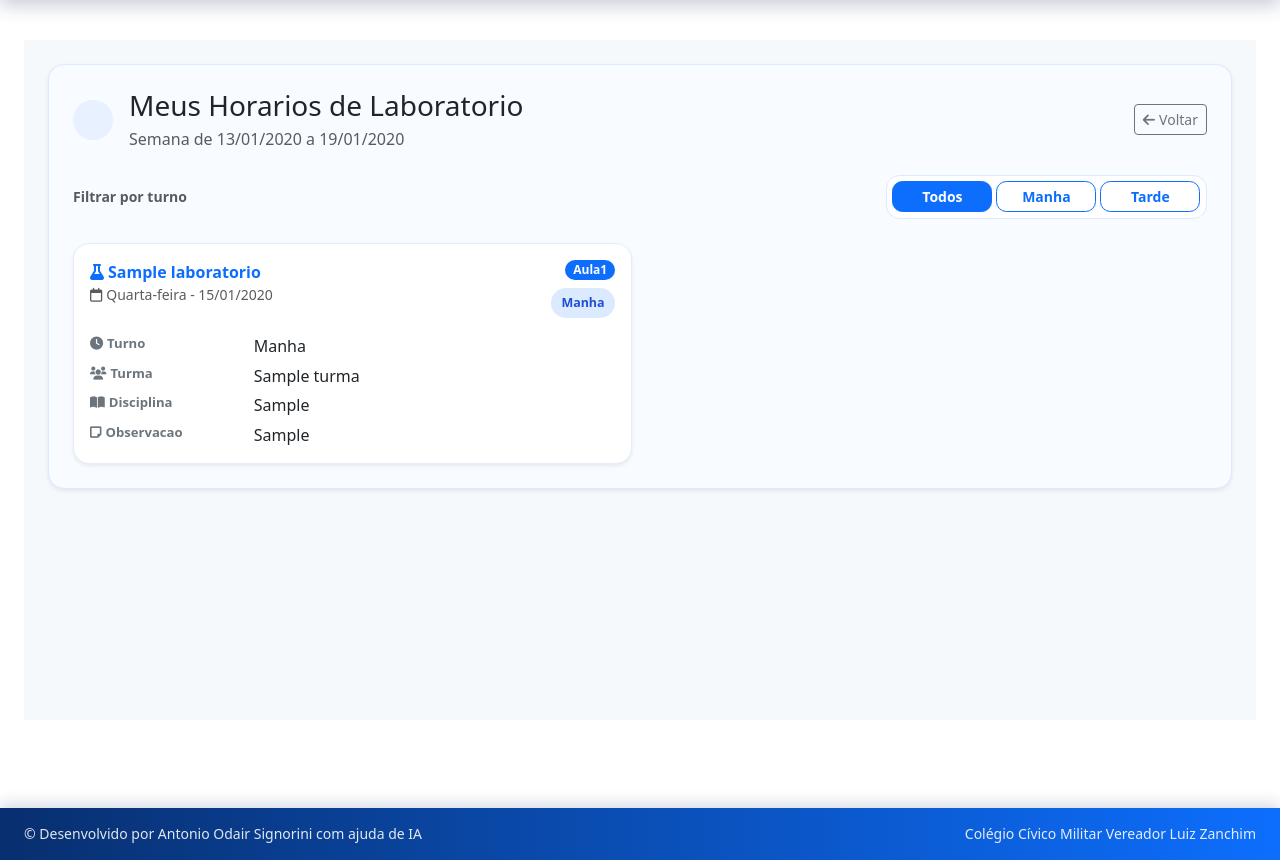
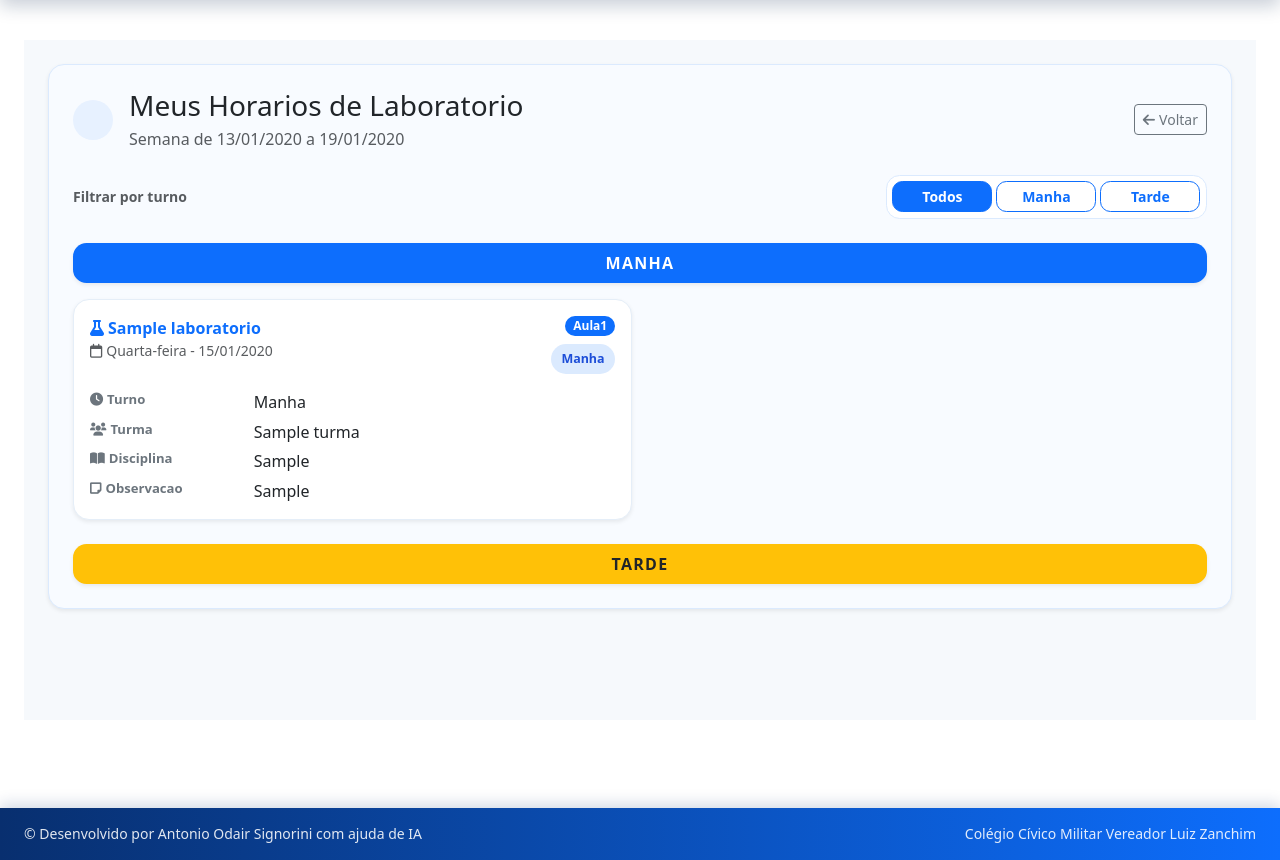
Before and after one commit to Bertolo1980/escola_zanchim_codex, a Django app: page /laboratorios/meus-horarios/ in a window 1280 px wide. Shown: the part 56-916 px from the top of the page. Run offline with Django 5.2, Linux system fonts and the light colour scheme; a user stored in the database is signed in; tables that the repository leaves empty hold one stand-in row (values such as "Sample post").

Commit message:
Separa horarios do professor por turno

```diff
--- a/apps/templates/includes/meus_horarios_laboratorio.html
+++ b/apps/templates/includes/meus_horarios_laboratorio.html
@@ -36,6 +36,93 @@
         </form>
 
         {% if horarios_laboratorio_professor.agendamentos %}
+        {% if not horarios_laboratorio_professor.turno_filtro %}
+        <div class="professor-lab-separator bg-primary text-white shadow-sm py-2 px-3 mb-3" data-turno-separator="manha">
+            MANHA
+        </div>
+        <div class="row g-3">
+            {% for item in horarios_laboratorio_professor.agendamentos %}
+            {% if item.turno_codigo == 'manha' %}
+            <div class="col-12 col-lg-6 col-xxl-4">
+                <article class="card professor-lab-card rounded-4 shadow-sm h-100">
+                    <div class="card-body p-3">
+                        <div class="d-flex justify-content-between align-items-start gap-2 mb-3">
+                            <div>
+                                <div class="text-primary fw-semibold">
+                                    <i class="fas fa-flask me-1"></i>{{ item.agendamento.laboratorio.nome }}
+                                </div>
+                                <div class="small text-muted">
+                                    <i class="far fa-calendar me-1"></i>{{ item.dia }} - {{ item.agendamento.data|date:"d/m/Y" }}
+                                </div>
+                            </div>
+                            <div class="d-flex flex-column align-items-end gap-2">
+                                <span class="badge rounded-pill text-bg-primary">{{ item.aula }}</span>
+                                <span class="professor-lab-turno {{ item.turno_codigo }}">{{ item.turno }}</span>
+                            </div>
+                        </div>
+
+                        <dl>
+                            <dt><i class="fas fa-clock me-1"></i>Turno</dt>
+                            <dd>{{ item.turno }}</dd>
+                            <dt><i class="fas fa-users me-1"></i>Turma</dt>
+                            <dd>{{ item.agendamento.turma.nome }}</dd>
+                            <dt><i class="fas fa-book-open me-1"></i>Disciplina</dt>
+                            <dd>{{ item.agendamento.disciplina }}</dd>
+                            {% if item.agendamento.observacao %}
+                            <dt><i class="fas fa-note-sticky me-1"></i>Observacao</dt>
+                            <dd>{{ item.agendamento.observacao }}</dd>
+                            {% endif %}
+                        </dl>
+                    </div>
+                </article>
+            </div>
+            {% endif %}
+            {% endfor %}
+        </div>
+
+        <div class="professor-lab-separator bg-warning text-dark shadow-sm py-2 px-3 mt-4 mb-3" data-turno-separator="tarde">
+            TARDE
+        </div>
+        <div class="row g-3">
+            {% for item in horarios_laboratorio_professor.agendamentos %}
+            {% if item.turno_codigo == 'tarde' %}
+            <div class="col-12 col-lg-6 col-xxl-4">
+                <article class="card professor-lab-card rounded-4 shadow-sm h-100">
+                    <div class="card-body p-3">
+                        <div class="d-flex justify-content-between align-items-start gap-2 mb-3">
+                            <div>
+                                <div class="text-primary fw-semibold">
+                                    <i class="fas fa-flask me-1"></i>{{ item.agendamento.laboratorio.nome }}
+                                </div>
+                                <div class="small text-muted">
+                                    <i class="far fa-calendar me-1"></i>{{ item.dia }} - {{ item.agendamento.data|date:"d/m/Y" }}
+                                </div>
+                            </div>
+                            <div class="d-flex flex-column align-items-end gap-2">
+                                <span class="badge rounded-pill text-bg-primary">{{ item.aula }}</span>
+                                <span class="professor-lab-turno {{ item.turno_codigo }}">{{ item.turno }}</span>
+                            </div>
+                        </div>
+
+                        <dl>
+                            <dt><i class="fas fa-clock me-1"></i>Turno</dt>
+                            <dd>{{ item.turno }}</dd>
+                            <dt><i class="fas fa-users me-1"></i>Turma</dt>
+                            <dd>{{ item.agendamento.turma.nome }}</dd>
+                            <dt><i class="fas fa-book-open me-1"></i>Disciplina</dt>
+                            <dd>{{ item.agendamento.disciplina }}</dd>
+                            {% if item.agendamento.observacao %}
+                            <dt><i class="fas fa-note-sticky me-1"></i>Observacao</dt>
+                            <dd>{{ item.agendamento.observacao }}</dd>
+                            {% endif %}
+                        </dl>
+                    </div>
+                </article>
+            </div>
+            {% endif %}
+            {% endfor %}
+        </div>
+        {% else %}
         <div class="row g-3">
             {% for item in horarios_laboratorio_professor.agendamentos %}
             <div class="col-12 col-lg-6 col-xxl-4">
@@ -73,6 +160,7 @@
             </div>
             {% endfor %}
         </div>
+        {% endif %}
         {% else %}
         <div class="card rounded-4 shadow-sm border-0">
             <div class="card-body text-center py-5">
--- a/apps/templates/laboratorios/meus_horarios.html
+++ b/apps/templates/laboratorios/meus_horarios.html
@@ -69,6 +69,12 @@
         background: #fef3c7;
         color: #92400e;
     }
+    .professor-lab-separator {
+        border-radius: 0.85rem;
+        font-weight: 800;
+        letter-spacing: 0.08em;
+        text-align: center;
+    }
     @media (max-width: 575.98px) {
         .professor-lab-card dl {
             grid-template-columns: 1fr;
```
Also changed, not shown: apps/tests.py (+10 -0 lines).
